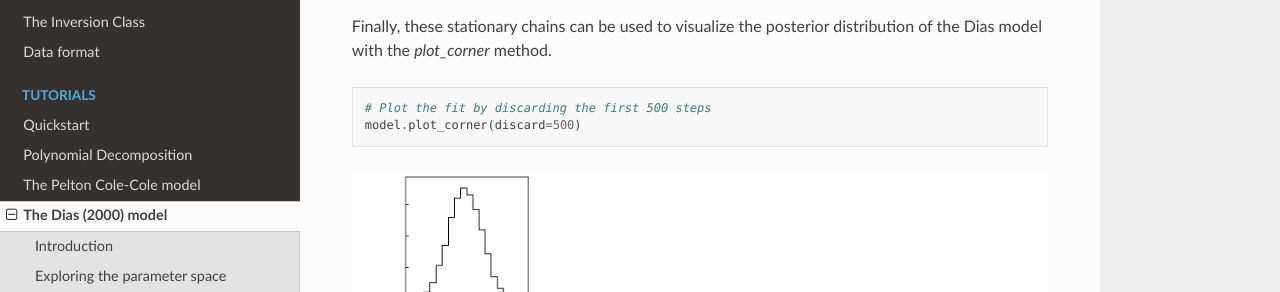
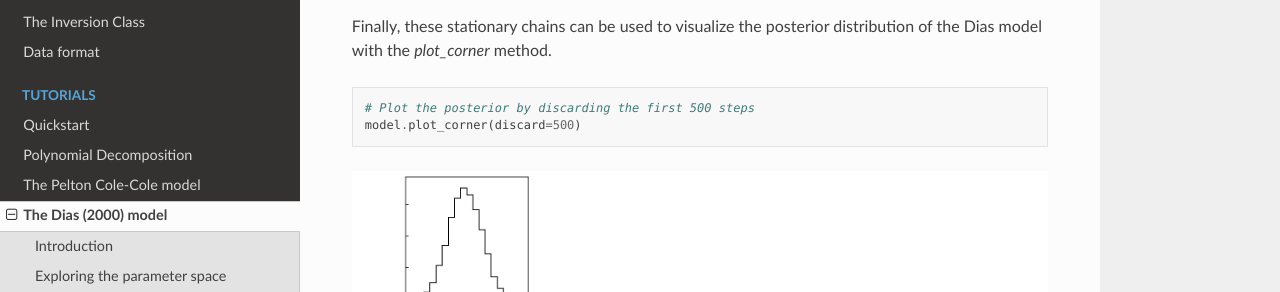
Before and after one commit to clberube/bisip2, a Sphinx documentation site: the page built from docs/tutorials/dias.rst, in a window 1280 px wide and 900 px high, scrolled down 4115 px. Shown: the part 159-451 px from the top of the window. Built offline with Sphinx 7.4.7 and the Read the Docs theme 2.0.0, drawn with Linux system fonts in a browser that asks for light colours.

Commit message:
Update docs

```diff
--- a/docs/tutorials/dias.rst
+++ b/docs/tutorials/dias.rst
@@ -144,7 +144,7 @@ distribution of the Dias model with the `plot_corner` method.
 
 .. code-block:: python
 
-    # Plot the fit by discarding the first 500 steps
+    # Plot the posterior by discarding the first 500 steps
     model.plot_corner(discard=500)
 
 .. figure:: ./figures/dias/dias_corner.png
```
